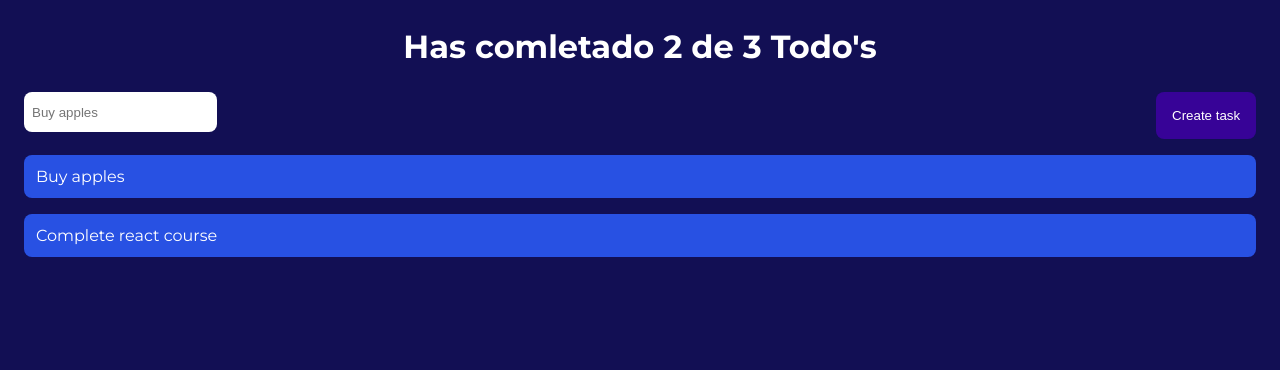
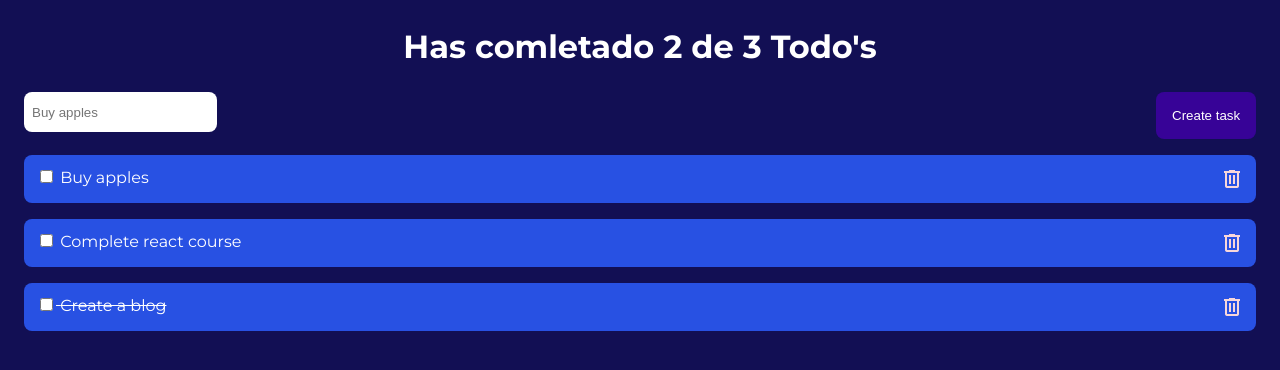
Before and after one commit to Armando101/todo-react-app, a React (Create React App) app: page / in a window 1280 px wide. Shown: the top 370 px of the page. Built offline with nearby package versions, Linux system fonts and the light colour scheme.

Commit message:
styles for mark as completed and delete button

```diff
--- a/public/index.html
+++ b/public/index.html
@@ -18,6 +18,10 @@
     <link
       href="https://fonts.googleapis.com/css2?family=Montserrat:wght@400;700&display=swap"
       rel="stylesheet"
+    />
+    <link
+      rel="stylesheet"
+      href="https://fonts.googleapis.com/css2?family=Material+Symbols+Outlined:opsz,wght,FILL,GRAD@20..48,100..700,0..1,-50..200"
     />
     <!--
       Notice the use of %PUBLIC_URL% in the tags above.
--- a/src/App.js
+++ b/src/App.js
@@ -12,7 +12,7 @@ function App() {
 
       <TodoList>
         {todos.map((item, index) => (
-          <TodoItem key={index} text={item.text} />
+          <TodoItem key={index} text={item.text} completed={item.completed} />
         ))}
       </TodoList>
     </>
--- a/src/components/TodoItem/TodoItem.css
+++ b/src/components/TodoItem/TodoItem.css
@@ -1,9 +1,24 @@
 .TodoItem {
+  display: flex;
+  justify-content: space-between;
   background-color: var(--contrast2);
   padding: 0.75rem;
   border-radius: 8px;
 }
 
+.TodoItem-info p {
+  display: inline;
+}
+
+.TodoItem-delete {
+  color: var(--danger);
+  cursor: pointer;
+}
+
 .TodoItem p {
   margin: 0;
 }
+
+.completed {
+  text-decoration: line-through;
+}
--- a/src/components/TodoItem/TodoItem.jsx
+++ b/src/components/TodoItem/TodoItem.jsx
@@ -1,10 +1,14 @@
 import React from "react";
 import "./TodoItem.css";
 
-export const TodoItem = ({ text }) => {
+export const TodoItem = ({ text, completed }) => {
   return (
     <li className="TodoItem">
-      <p>{text}</p>
+      <div className="TodoItem-info">
+        <input type="checkbox" />
+        <p className={completed && "completed"}> {text}</p>
+      </div>
+      <span class="material-symbols-outlined TodoItem-delete">delete</span>
     </li>
   );
 };
--- a/src/index.css
+++ b/src/index.css
@@ -18,5 +18,6 @@ body {
   --contrast1: #00ff66;
   --contrast2: #2851e3;
   --contrast3: #616161;
+  --danger: #f8d7da;
   --white: #ffffff;
 }
--- a/src/mocks/todo.js
+++ b/src/mocks/todo.js
@@ -1,4 +1,5 @@
 export const todos = [
   { text: "Buy apples", completed: false },
   { text: "Complete react course", completed: false },
+  { text: "Create a blog", completed: true },
 ];
```
